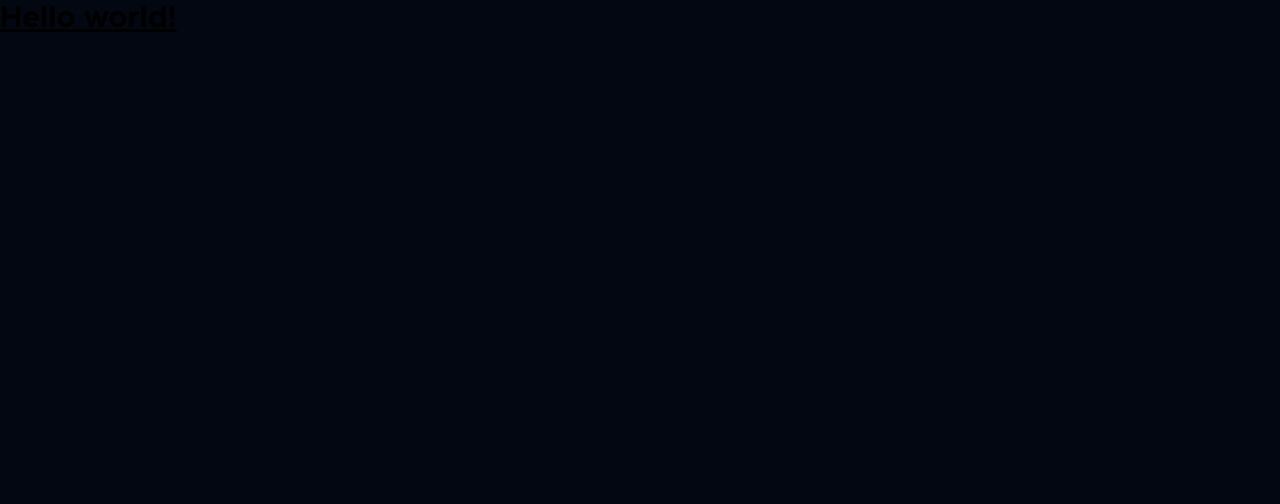
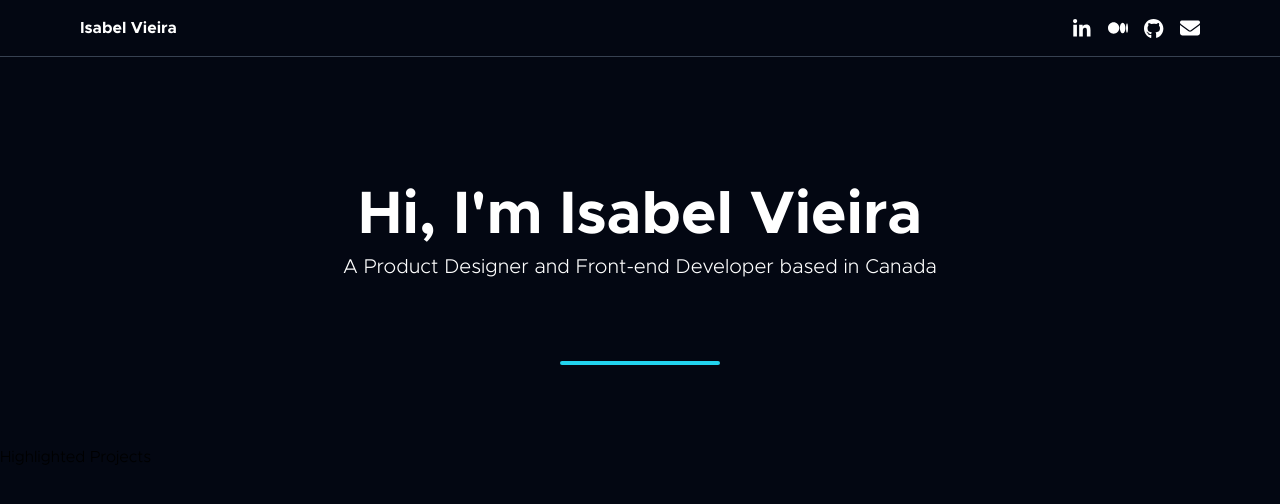
Before and after one commit to belvieir4/personal-website, a React (Vite) app: page / in a window 1280 px wide. Shown: the top 504 px of the page. Built offline with nearby package versions, Linux system fonts and the light colour scheme.

Commit message:
feat: added Hero component

```diff
--- a/src/App.tsx
+++ b/src/App.tsx
@@ -1,5 +1,21 @@
+import Header from './components/Header';
+import Hero from 'components/Hero';
+
 function App() {
-  return <h1 className="text-3xl font-bold underline">Hello world!</h1>;
+  return (
+    <>
+      <Header />
+      <Hero
+        title="Hi, I'm Isabel Vieira"
+        subtitle="A Product Designer and Front-end Developer based in Canada"
+      />
+
+      {/* Project Main Grid */}
+      <div>
+        <h2>Highlighted Projects</h2>
+      </div>
+    </>
+  );
 }
 
 export default App;
--- /dev/null
+++ b/src/components/Hero.tsx
@@ -0,0 +1,16 @@
+export type HeroProps = {
+  title: string;
+  subtitle: string;
+};
+
+const Hero = ({ title, subtitle }: HeroProps) => {
+  return (
+    <div className="flex w-full flex-col items-center px-20 pb-20 pt-32">
+      <h1 className="text-6xl font-bold text-white">{title}</h1>
+      <p className="mb-20 mt-2 text-xl font-light text-white">{subtitle}</p>
+      <hr className="w-40 rounded-sm border-2 border-cyan-400" />
+    </div>
+  );
+};
+
+export default Hero;
```
